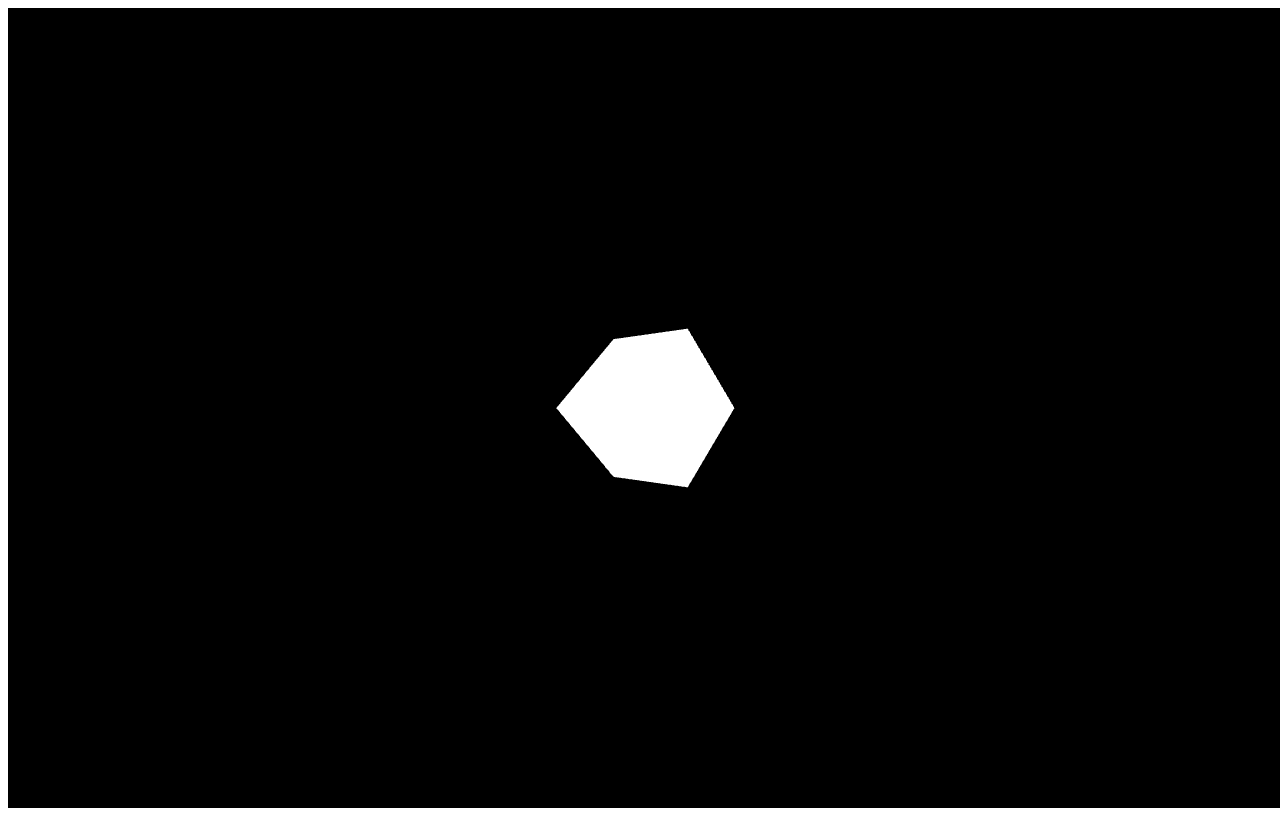
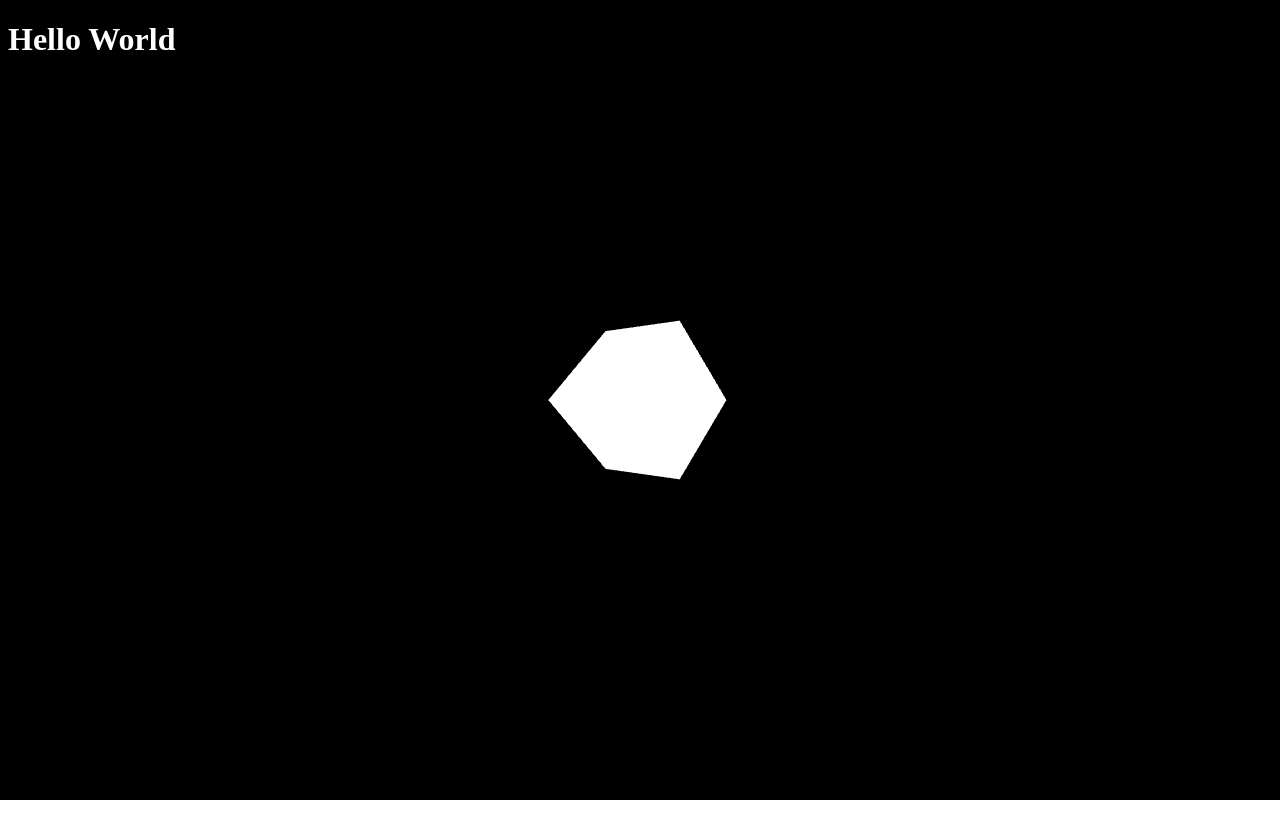
Before and after one commit to renkin4/PanoramaThreeJSRND, a Vue app: page / in a window 1280 px wide. Built offline with nearby package versions, Linux system fonts and the light colour scheme; the HTML template or start-up script is replaced by a standard one.

Commit message:
render canvas as fixed positions

```diff
--- a/src/App.vue
+++ b/src/App.vue
@@ -1,4 +1,7 @@
 <template>
+  <div>
+    <h1> Hello World </h1>
+  </div>
   <Scene>
     <Renderer antialias>
       <PerspectiveCamera
@@ -15,7 +18,6 @@
 
 <script setup lang="ts">
 import { Vector3 } from "three";
-import { onMounted, ref } from "vue";
 import { Renderer, Scene, PerspectiveCamera } from './core';
 import { BasicMaterial } from "./materials/Material";
 import Box from "./meshes/Box";
@@ -25,4 +27,7 @@ let aspectRatio = window.innerWidth / window.innerHeight;
 </script>
 
 <style>
+h1{
+  color : White;
+}
 </style>
--- a/src/core/Renderer.ts
+++ b/src/core/Renderer.ts
@@ -26,7 +26,18 @@ export default defineComponent({
     setup(props, { attrs }) {
         const { antialias, alpha } = props;
 
+        const canvasStyle = {
+            position : "fixed",
+            top : 0,
+            left : 0,
+            width : "100%",
+            height : "100%",
+            zIndex : -1,
+        };
+
         const canvas = document.createElement('canvas');
+        Object.assign(canvas.style, canvasStyle);
+
         const renderer = new WebGLRenderer({ canvas, antialias, alpha });
 
         // TODO change this to the parent's div Width and height
```
